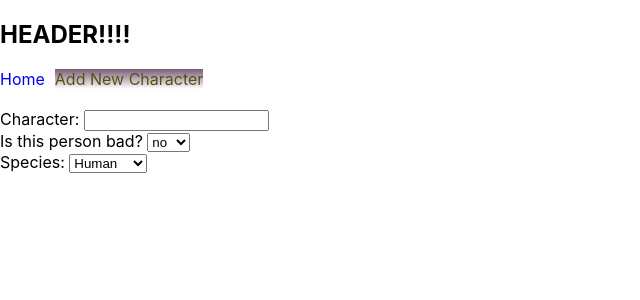
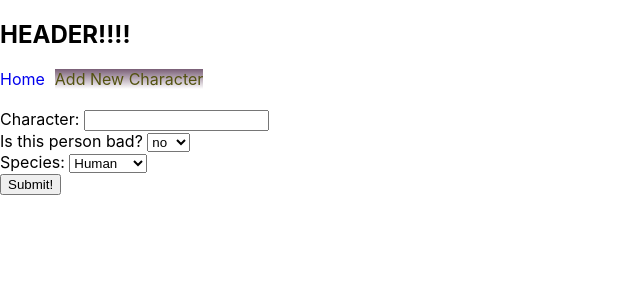
Before and after one commit to simonkaine/Lab-09-Front-End, a React (Create React App) app: page /characters/1 in a window 1280 px wide. Shown: the top 300 px of the page, without its empty margins (0-640 px from the left). Built offline with nearby package versions, Linux system fonts and the light colour scheme; no server answers.

Commit message:
Called PUT route and updated the item info in the DB on form submit.

```diff
--- a/src/characterDetails.js
+++ b/src/characterDetails.js
@@ -1,5 +1,5 @@
 import { Component } from 'react';
-import { getCharacter, getBreeds } from './fetch-utils';
+import { getCharacter, getBreeds, updateCharacter } from './fetch-utils';
 
 class CharacterDetails extends Component {
     state = { id: 0, name: '', bad: false, species: '' }
@@ -10,6 +10,30 @@ class CharacterDetails extends Component {
         const speciesData = await getBreeds();
         this.setState({ ...characterData, speciesData });
         console.log(this.state)
+    }
+
+    getSpeciesId = () => {
+        // get species id by mapping through speciesData, return it, use in handleclick
+        const speciesObject = this.state.speciesData.find(
+            (nw) => nw.name === this.state.species
+        );
+        return speciesObject.id;
+    }
+
+    handleClickEvent = async (e) => {
+        e.preventDefault()
+        // get the species_id from the list of breeds + enter it as value into new data set
+        // gather up all my new species data from state
+        // use
+        console.log(this.state.id)
+        const newCharacterData = {
+            id: this.state.id,
+            name: this.state.name,
+            bad: this.state.bad,
+            species_id: this.getSpeciesId()
+        };
+        console.log(newCharacterData)
+        await updateCharacter(newCharacterData);
     }
 
     render() {
@@ -50,6 +74,8 @@ class CharacterDetails extends Component {
                             </select>
                     </div>
 
+                    <button onClick={this.handleClickEvent}>Submit!</button>
+
                 </form>
             </>
          );
--- a/src/fetch-utils.js
+++ b/src/fetch-utils.js
@@ -22,7 +22,7 @@ export const updateCharacter = async (charObject) => {
     const resp = await fetch(`${URL}/characters/${charObject.id}`, {
         method: 'PUT',
         headers: {
-            'Content-Type': 'appllication/json',
+            'Content-Type': 'application/json',
         },
         body: JSON.stringify(charObject),
     });
```
